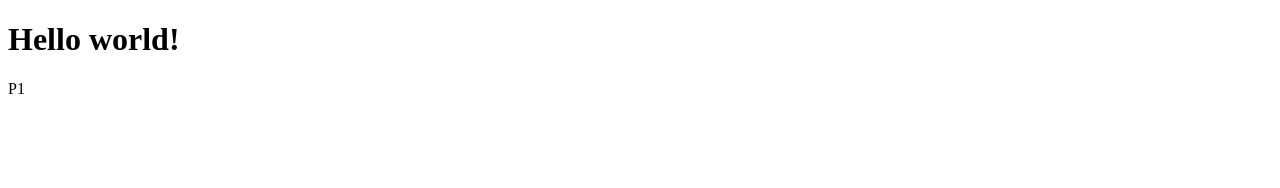
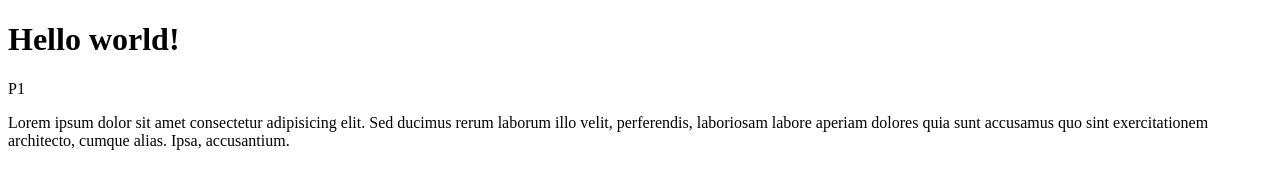
Before and after one commit to Pierrezeze/repo-online, a plain HTML site: page index.html in a window 1280 px wide. Drawn offline with Linux system fonts and the light colour scheme.

Commit message:
les bases du projet

```diff
--- a/index.html
+++ b/index.html
@@ -8,5 +8,6 @@
 <body>
    <h1>Hello world!</h1>
    <p>P1</p>
+   <p>Lorem ipsum dolor sit amet consectetur adipisicing elit. Sed ducimus rerum laborum illo velit, perferendis, laboriosam labore aperiam dolores quia sunt accusamus quo sint exercitationem architecto, cumque alias. Ipsa, accusantium.</p>
 </body>
 </html>
```
